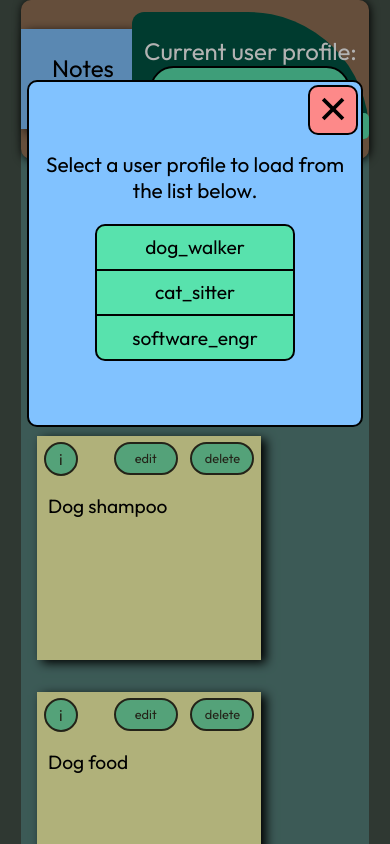
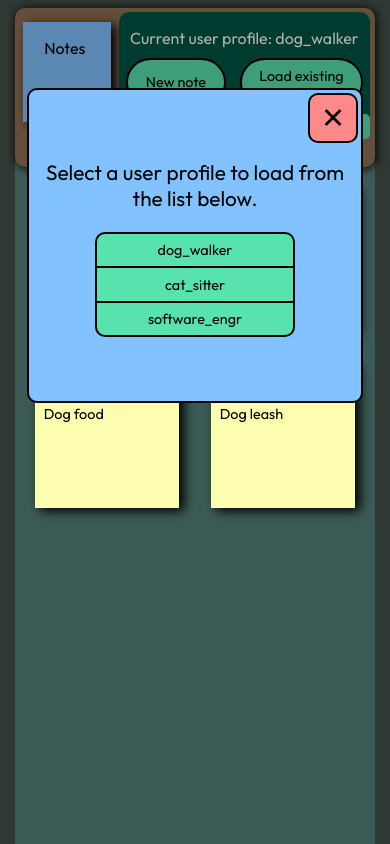
Before and after one commit to jakewatkins8/testproject, a React (Create React App) app in the folder reactfrontend/testprojectfrontend/: page / in a window 390 px wide. Both pictures are taken after a click on the button "Load existing profile". Shown: the top 844 px of the page. Built offline with nearby package versions, Linux system fonts and the light colour scheme.

Commit message:
animation prototyping

```diff
--- a/reactfrontend/testprojectfrontend/src/App.css
+++ b/reactfrontend/testprojectfrontend/src/App.css
@@ -18,7 +18,7 @@
 }
 
 .appWindow {
-  width: 95%;
+  width: 98%;
   max-width: 1200px;
 
   margin: 0 auto 7vh auto;
@@ -234,3 +234,115 @@ button:hover {
       /* bottom: 25px; */
       /* color: rgba(0, 0, 0, 0.8);
       z-index: 10; */
+
+      @media screen and (max-width: 460px) {
+
+        .appWindow {
+
+          margin-top: 1vh;
+
+
+        }
+
+
+
+
+
+        .App-header p {
+          font-size: 1em;
+          /* margin: 2em; */
+        }
+
+        button {
+          position: relative;
+        }
+
+        .titleNote {
+          margin: 0.5em;
+          /* margin-left: 2em; */
+          /* margin-right: 2em; */
+
+          /* border-bottom: 2px dotted rgba(0,0,0,0.5); */
+          width: 100px;
+
+          min-height: 100px;
+
+          /* border-radius: 0 0 0 44px; */
+
+          background-color: rgb(129, 194, 255);
+          /* #ff9ec6; */
+
+          /* background: linear-gradient(#FCFDAF, #ffff75); */
+
+          position: relative;
+
+          box-shadow: 5px 3px 10px #000000;
+
+
+        }
+
+
+
+        .navColumn {
+          width: 80%;
+          height: 100%;
+          margin-top: 1em;
+          margin-right: 0.3em;
+
+          display: flex;
+          flex-flow: column nowrap;
+          justify-content: flex-start;
+          align-items: center;
+
+          /* align-content: space-between; */
+
+          /* background-color: #FCFDAF; */
+
+          background-color: #005543;
+
+          border-radius: 10px;
+
+          z-index: 4;
+
+        }
+
+
+        .App button {
+          border: 2px solid black;
+          border-radius: 999px;
+          background-color: rgb(88, 226, 173);
+          font-size: 0.9em;
+
+          margin: 0.5em;
+          padding: 0.5em;
+          min-width: 100px;
+
+        }
+
+        /*  the three rows of the flex column "navColumn"; the right column of the app header */
+        .userInfo {
+          color: white;
+          height: 25%;
+        }
+
+        .hotBar {
+          height: 55%;
+          display: flex;
+          flex-flow: row nowrap;
+          align-items: flex-end;
+        }
+
+        .hotBar * {
+          height: 70%;
+        }
+        .infoBar {
+          font-size: 1.0em;
+          height: 20%;
+          display: flex;
+        }
+
+
+
+
+
+      }
--- a/reactfrontend/testprojectfrontend/src/App.js
+++ b/reactfrontend/testprojectfrontend/src/App.js
@@ -185,6 +185,9 @@ const [debugData, setDebugData] = useState("");
 
     console.log(`At app (top) level: Note with UUID ${noteKeyForDeletion} has been selected for deletion.`);
 
+
+
+
     console.log(notes);
 
     // locate the note with the correct UUID, and remove it from the list:
--- a/reactfrontend/testprojectfrontend/src/Note.css
+++ b/reactfrontend/testprojectfrontend/src/Note.css
@@ -10,6 +10,11 @@
     flex-flow: column nowrap;
     justify-content: flex-end;
     align-items: center;
+
+    z-index: 600;
+
+
+    transition: 0.5s;
 }
 
 .note textarea {
@@ -20,12 +25,7 @@
     font-size: 1.2em;
     margin-bottom: 1em;
     resize: none;
-    /* appearance tags do not seem to work. */
-    /* appearance: none !important; */
-    /* -webkit-appearance: none !important; */
-
     background-color: transparent;
-    border: none;
     border: dotted 2px rgba(0,0,0,0.3);
     border-color: transparent;
     border-top: rgba(0,0,0,0.3);
@@ -35,37 +35,30 @@
 .note textarea:focus {
     outline: none;
     border: dotted 2px rgba(0,0,0,0.8);
-    /* background-color: #F8D862; */
-
-    /* transition: 0.2s; */
 }
 
 .note textarea:not(:focus):hover {
     cursor: pointer;
     background-color: rgb(255, 234, 164) !important;
-
-    /* transition: 0.2s; */
-  }
+}
 
 .note textarea:focus:active {
 cursor: pointer;
 background-color: rgb(255, 234, 164) !important;
-
-/* transition: 0.2s; */
 }
 
-.infoButton {
+/* .infoButton {
 position: absolute;
-top: -2px;
-left: -1px;
+top: 0px;
+left: 0px;
 width: 34px;
-height: 34px;
+height: 34px; */
 /* background-color: purple; */
+/*
+opacity: 0.8;
+} */
 
-opacity: 0.8;
-}
-
-.infoButton > * {
+/* .infoButton > * {
 
     position: absolute;
     border: 2px solid black;
@@ -80,35 +73,124 @@ opacity: 0.8;
     justify-content: center;
     align-items: center;
 
-    font-size: 1em;
+    font-size: 0.8em;
 }
 
 .infoButton > *:hover {
     background-color: #00ffcc;
 
+} */
+
+
+.note .edit {
+    /* position: relative;
+    top: 10px; */
+    transition: 250ms;
+    transition-timing-function: ease;
 }
 
 .noteHotBar {
     position: absolute;
-    right: 0;
     top: 0;
 
+    /* padding: 0 0.2em 0 0.2em; */
 
     display: flex;
     flex-flow: row nowrap;
-    justify-content: flex-end;
+    justify-content: space-between !important;
     align-items: center;
+
+    height: 22%;
+    width: 96%;
+    /* background-color: yellow; */
 }
 
-.noteHotBar > * {
+.noteHotBar button {
+
+    margin: 0;
+    padding: 0.5em 0 0.5em 0;
+
     background-color: rgb(88, 226, 173);
     font-size: 0.8em;
-    min-width: 5em;
 
     opacity: 0.8;
+
+    min-width: 30%;
+
+
 
     display: flex;
     flex-flow: row nowrap;
     justify-content: center;
     align-items: center;
+
+
+
 }
+
+/* .note {
+    animation: noteSettle 0.1s forwards ease-in;
+}
+
+@keyframes noteSettle {
+
+    0% {
+
+        transform: scale(1.0) translateY(0px);
+
+    }
+    50% {
+        transform: scale(0.98) translateY(1px);
+    }
+    100% {
+        transform: scale(1.0) translateY(-1px);
+    }
+
+} */
+
+@media screen and (max-width: 470px) {
+
+    .note {
+        width: 9em;
+        height: 9em;
+
+        transition: 0.4s;
+    }
+
+    .noteHotBar button {
+
+        border-radius: 10px;
+
+
+        margin-top: 6px;
+        height: 2em;
+        /* height: 100%; */
+        padding: 0.0em 0 0.0em 0;
+    }
+
+    .noteHotBar {
+        height: 17%;
+    }
+
+    .note textarea {
+        position: relative;
+        width: 88%;
+        font-family: inherit;
+        height: 55%;
+        font-size: 0.9em;
+    }
+
+    .noteHotBar > * {
+        background-color: rgb(88, 226, 173);
+        font-size: 0.8em;
+        /* min-width: 5em; */
+
+        opacity: 0.8;
+
+        display: flex;
+        flex-flow: row nowrap;
+        justify-content: space-between;
+        align-items: center;
+    }
+
+}
--- a/reactfrontend/testprojectfrontend/src/Note.jsx
+++ b/reactfrontend/testprojectfrontend/src/Note.jsx
@@ -11,6 +11,13 @@ const Note = (props) => {
 
     const [toolTipDisplayed, setToolTipDisplayed] = useState(false);
 
+    const [moveMode, setMoveMode] = useState(false);
+
+    // boolean flag state object to trigger a deleted animation:
+    const [deletedAnim, setDeletedAnim] = useState(false);
+
+
+
     const activeTextArea = useRef();
 
     useEffect(() => {
@@ -21,13 +28,24 @@ const Note = (props) => {
     }, []);
 
 
-    // useEffect(() => handleDisplayTip(), [isFocused, isReadOnly]);
+    const deleteNoteStyle = {
+        opacity: 0,
+        width: '0px',
+        height: '0px',
+        margin: '0',
+        padding: '0'
+    };
+
+
 
     const handleClick = (event) => {
 
-        if (!isFocused) {
-            handleEditClick(event);
-        }
+        // if (!isFocused) {
+        //     handleEditClick(event);
+        // }
+
+        handleEditClick(event);
+
 
         setToolTipDisplayed(false);
         handleHideTip(false);
@@ -45,7 +63,6 @@ const Note = (props) => {
         // and pass event up the component chain:
         props.editNote(event);
 
-        // setIsReadOnly(false);
 
         activeTextArea.current.focus();
 
@@ -61,8 +78,18 @@ const Note = (props) => {
 
         console.log('delete handler at note level:', event.target, 'noteId for event', event.noteId);
 
+
+
+        // trigger a CSS 'deleted' animation:
+        setDeletedAnim(true);
+
+
+
+        setTimeout(() => props.deleteNote(event), 400);
+
+
         // and pass event up the component chain:
-        props.deleteNote(event);
+        // props.deleteNote(event);
 
     };
 
@@ -123,25 +150,30 @@ const Note = (props) => {
 
     };
 
+    const focusStyle = {
+        backgroundColor: '#F8D862',
+        // alignSelf: 'flex-end',
+        top: '10px',
+        borderRadius: '20px 20px 0 0',
+        borderBottom: '2px dotted black'
+
+    };
+
+
+
     return (
-    <div className="note">
-        <div className="infoButton">
-            <button onClick={handleInfoClick}>i</button>
-        </div>
-        <div className="noteHotBar">
-            <button onClick={handleEditClick} className="edit" style={ {backgroundColor: isFocused ? '#75ecbb' : '' }}>edit</button>
+    <div style={deletedAnim ? deleteNoteStyle : {}} className="note">
+        {!deletedAnim &&
+            <div className="noteHotBar">
+            <button onClick={handleInfoClick}>info</button>
+            <button onClick={handleEditClick} className="edit" style={ isFocused ? focusStyle : {} }>edit</button>
             <button onClick={handleDeleteClick} className="delete">delete</button>
-        </div>
+            </div>
+        }
         <textarea onMouseEnter={handleShowTip} onMouseLeave={handleHideTip} onClick={handleClick} onTouchStart={handleEditClick} ref={activeTextArea} onBlur={handleBlur} defaultValue={props.content}
         placeholder={isNew ? "New note - start writing something..." : ""}
         style={ { backgroundColor: isFocused && '#F8D862'} } />
-        {/* {(isReadOnly && isFocused) && (<>
-        <button className="noteToolTipClose"><span>✕</span></button>
-        <p className="noteToolTip">(double click/double tap the text area to edit)</p>
-        </>
-        )} */}
-        {/* tags removed from textarea - changing the edit workflow: */}
-        {/* readOnly={isReadOnly}  */}
+
     </div>
     );
 
--- a/reactfrontend/testprojectfrontend/src/NoteContainer.css
+++ b/reactfrontend/testprojectfrontend/src/NoteContainer.css
@@ -10,19 +10,23 @@
     padding-top: 20px;
     display: flex;
     flex-flow: row wrap;
+    justify-content: center;
+    align-items: flex-start;
+    align-content: flex-start;
 
 }
 
 .noneMessage {
     position: relative;
-    color: white;
+    color: black;
     width: 85%;
     height: 55vh;
     font-size: 1.2em;
 
     margin: 1em auto 0 auto;
 
-    background-color: #5c2550;
+    background-color: #F8D862;
+    /* #5c2550; */
 
     display: flex;
     flex-flow: column nowrap;
@@ -39,7 +43,7 @@
 
 .noneMessage p {
 
-    margin: 1em 0.5em 2em 0.5em;
+    margin: 0.5em 0.5em 1em 0.5em;
 }
 
 
@@ -51,7 +55,28 @@
     /* box-shadow: 0 0 10px 3px black; */
     border: 2px solid black;
 
-    transition: 2s;
-    transition-timing-function: linear;
+    transform: translateY(-6px);
+
+    transition: 1s;
+    transition-timing-function: ease-in;
     opacity: 0;
 }
+
+.notesImg:hover {
+    transform: scale(1.03);
+    transition: 0.4s;
+}
+
+.notesImg:not(:hover) {
+    transition: 0.2s;
+}
+
+
+@media screen and (max-width: 470px) {
+
+.noteContainer {
+    min-height: 90vh;
+}
+
+
+}
--- a/reactfrontend/testprojectfrontend/src/NoteContainer.jsx
+++ b/reactfrontend/testprojectfrontend/src/NoteContainer.jsx
@@ -5,13 +5,29 @@ import "./NoteContainer.css";
 import { PUBLIC_URL } from "./environment.js";
 
 
+// use UUID for list item keys (note keys):
+import { v4 as uuidV4 } from 'uuid';
+
+
 
 
 
 const NoteContainer = (props) => {
 
-    const [messageOpacity, setMessageOpacity] = useState('0');
-    const [imageOpacity, setImageOpacity] = useState('1');
+    // const [messageOpacity, setMessageOpacity] = useState('0');
+    // const [imageOpacity, setImageOpacity] = useState('1');
+
+    const [messageStyle, setMessageStyle] = useState({
+        opacity: '0',
+        backgroundColor: '#56817b',
+        transform: 'translateY(-5px)'
+    });
+
+    const [imageStyle, setImageStyle] = useState({
+        opacity: '0',
+        backgroundColor: '#F8D862',
+        transform: 'translateY(-10px)'
+    });
 
 
     let messageFadeTimer;
@@ -20,15 +36,29 @@ const NoteContainer = (props) => {
 useEffect(() => {
     if (Object.keys(props.notes).length === 0) {
         messageFadeTimer = setTimeout(function() {
-            setMessageOpacity('1');
-            imageFadeTimer = setTimeout(function(){ setImageOpacity('1') }, 500);
+            setMessageStyle({
+                opacity: '1',
+                backgroundColor: '#F8D862'
+            });
+            imageFadeTimer = setTimeout(function(){ setImageStyle({
+                opacity: '1',
+                backgroundColor: 'rgb(255, 247, 224)'
+            }) }, 900);
         }, 300);
     }
-    else if (messageOpacity !== '0') {
-        setMessageOpacity('0');
+    else if (messageStyle.opacity !== '0') {
+        setMessageStyle({
+            opacity: '0',
+            backgroundColor: '#56817b',
+            transform: 'translateY(-3px)'
+        });
         clearTimeout(messageFadeTimer)
         clearTimeout(imageFadeTimer);
-        setImageOpacity('0');
+        setImageStyle({
+            opacity: '0',
+            backgroundColor: '#F8D862',
+            transform: 'translateY(-12px)'
+        });
     }
 }, [props.notes]);
 
@@ -65,13 +95,13 @@ return (
         {/* below statement is debug; I think the notes may be unmounting early? */}
         {console.log(Object.keys(props.notes), Object.keys(props.notes).length)}
         {Object.keys(props.notes).length === 0 && (<>
-            <div className="noneMessage" style={ {opacity: messageOpacity} }>
+            <div className="noneMessage" style={messageStyle}>
                 <p>
                     No notes added yet. <br/>
                     Select "Add new note" above to start a new note.
                 </p>
 
-                <img className="notesImg" src={`${process.env.PUBLIC_URL}/assets/notes.png`} style={ { opacity: imageOpacity } } />
+                <img className="notesImg" src={`${process.env.PUBLIC_URL}/assets/notes.png`} style={imageStyle} />
 
             </div>
         </>)}
@@ -83,7 +113,14 @@ return (
         // drill down one array level into the note object:
         const noteData = note;
 
-          return (<Note content={noteData.note} key={noteData.noteKey} noteKey={noteData.noteKey}
+{/* let newRandKey = uuidV4();
+key={newRandKey} noteKey={newRandKey}  */}
+{/* testing using a random UUID here in the render: */}
+{/* TODO -> does LOSING the old initial UUID cause any problems as long as React knows which is which? */}
+{/* maybe not. maybe if it were an issue, you could also port over a different unique identifier from the DB. */}
+{/* changing the tag from key={noteData.noteKey}, and noteKey={noteData.noteKey} to something else too */}
+
+          return (<Note content={noteData.note} key={uuidV4()} noteKey={noteData.noteKey}
           editNote={handleEditNote} deleteNote={handleDeleteNote}
           handleToolTip={handleEditToolTip} noteInfo={handleNoteInfo} />);
         })
--- a/reactfrontend/testprojectfrontend/src/ProfileModal.css
+++ b/reactfrontend/testprojectfrontend/src/ProfileModal.css
@@ -17,6 +17,11 @@
     /* box-shadow: 3px 4px 5px black ; */
 
     overflow-y: auto;
+
+    transform: scale(0.3);
+    opacity: 0;
+
+    transition: 0.25s;
 
 
 
@@ -49,6 +54,7 @@
 .profileModal button {
     margin: 0;
     border-radius: 0;
+    min-width: 200px;
 }
 
 .modalClose {
@@ -66,17 +72,18 @@
     border-radius: 10px !important;
     border: solid 2px black;
 
-    background-color: rgb(253, 137, 137);
+    background-color: rgb(253, 137, 137) !important;
 
     z-index: 15;
 
-    min-width: 50px;
+    min-width: 50px !important;
+    max-width: 50px !important;
 
 
 }
 
 .modalClose:hover {
-    background-color: rgb(255, 98, 98);
+    background-color: rgb(255, 98, 98) !important;
 }
 
 .modalClose:active {
--- a/reactfrontend/testprojectfrontend/src/ProfileModal.tsx
+++ b/reactfrontend/testprojectfrontend/src/ProfileModal.tsx
@@ -14,7 +14,20 @@ const ProfileModal = (prop: { currentUser : string, modalClosed: Function, selec
 
     const [users, setUsers] = useState([]);
 
+    const [modalStyle, setModalStyle] = useState({});
+
     useEffect(() => getUserList(), []);
+
+
+    // update style for animation (?)
+    useEffect(() => {
+
+        setModalStyle({
+            transform: 'scale(1)',
+            opacity: '1'
+        });
+
+    }, []);
 
 
     // how to dismiss the modal? maybe just a close button for now.
@@ -55,7 +68,7 @@ const ProfileModal = (prop: { currentUser : string, modalClosed: Function, selec
     const requestUserNotes = () => {};
 
     return (
-        <div className="profileModal">
+        <div style={modalStyle} className="profileModal">
             <button onClick={handleModalClose} className="modalClose">
                 <span>✕</span>
             </button>
@@ -66,6 +79,7 @@ const ProfileModal = (prop: { currentUser : string, modalClosed: Function, selec
                                             {userName}
                                         </button>
                                     </li>)}
+
             </ol>
         </div>
         );
```
Also changed, not shown: 11 other files (tests, documents, lock files or other folders).
